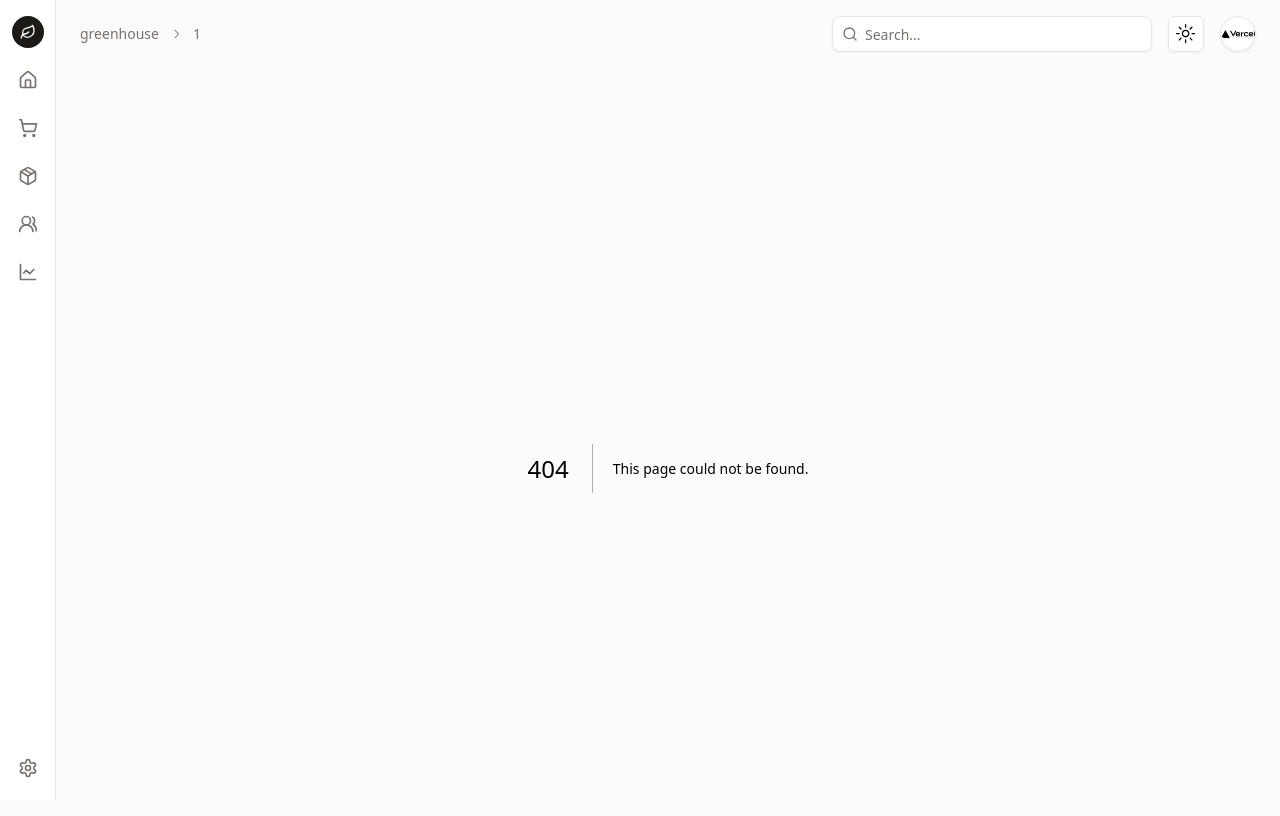
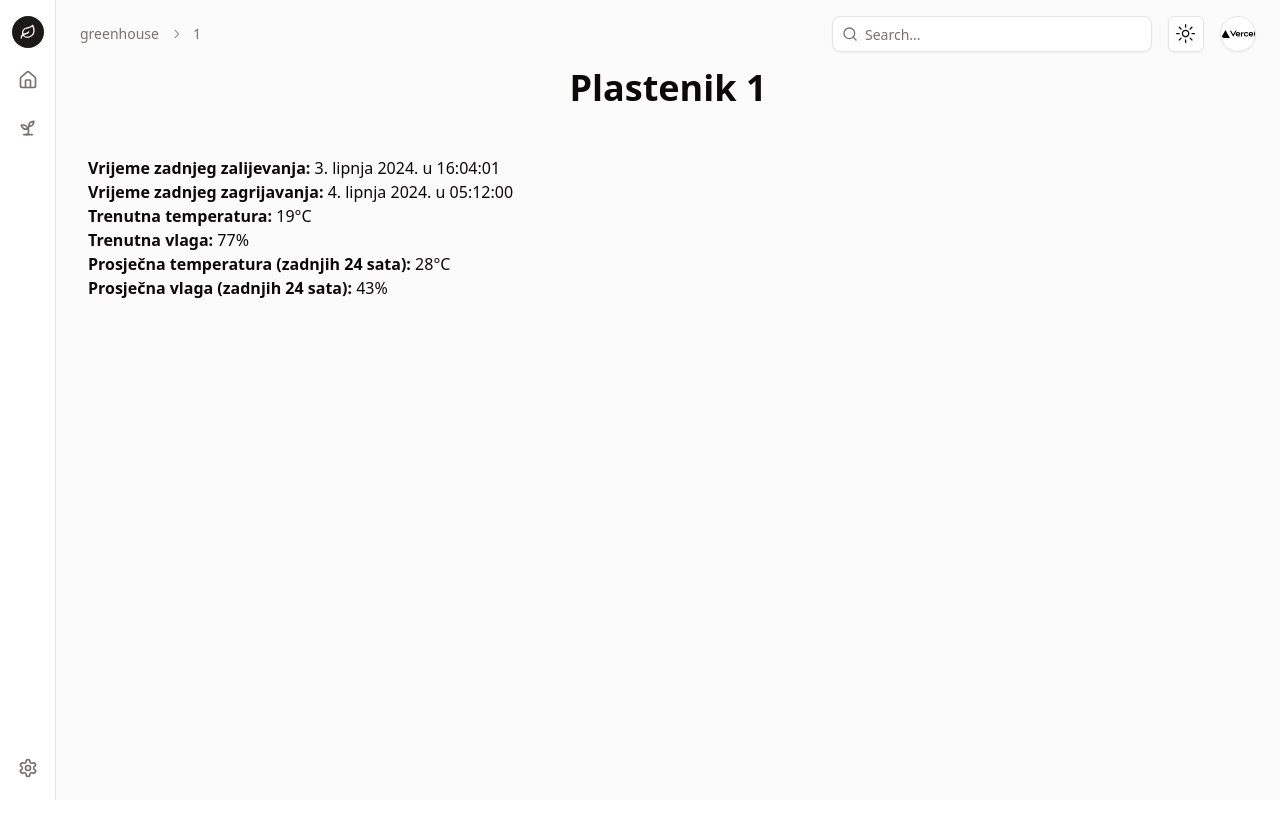
Before and after one commit to BranimirMedvedec/greenhouse-management-system, a Next.js app: page /greenhouse/1 in a window 1280 px wide. Before the commit this address had no page. Shown: the top 816 px of the page. Built offline with nearby package versions, Linux system fonts and the light colour scheme.

Commit message:
change links on home page and on navlayout, change naming from plastenik to greenhouse

```diff
--- /dev/null
+++ b/app/greenhouse/[id]/page.js
@@ -0,0 +1,57 @@
+// PlastenikPage.js
+"use client"
+import { useParams } from "next/navigation"
+import mockData from "@/public/mock-data/greenhouseData"
+
+export default function GreenhousePage() {
+	const params = useParams()
+	const { id } = params
+	const data = mockData.find((plastenik) => plastenik.id === parseInt(id))
+
+	if (!data) {
+		return <div>Plastenik nije pronađen</div>
+	}
+
+	const formatDate = (dateString) => {
+		const options = {
+			year: "numeric",
+			month: "long",
+			day: "numeric",
+			hour: "2-digit",
+			minute: "2-digit",
+			second: "2-digit",
+		}
+		return new Date(dateString).toLocaleString("hr-HR", options)
+	}
+
+	return (
+		<div className="max-w-7xl mx-auto px-8 flex flex-col justify-center">
+			<h1 className="text-center text-4xl font-bold">Plastenik {id}</h1>
+			<div className="text-left mt-12">
+				<p>
+					<strong>Vrijeme zadnjeg zalijevanja:</strong>{" "}
+					{formatDate(data.lastWatered)}
+				</p>
+				<p>
+					<strong>Vrijeme zadnjeg zagrijavanja:</strong>{" "}
+					{formatDate(data.lastHeated)}
+				</p>
+				<p>
+					<strong>Trenutna temperatura:</strong>{" "}
+					{data.currentTemperature}°C
+				</p>
+				<p>
+					<strong>Trenutna vlaga:</strong> {data.currentHumidity}%
+				</p>
+				<p>
+					<strong>Prosječna temperatura (zadnjih 24 sata):</strong>{" "}
+					{data.averageTemperature24h}°C
+				</p>
+				<p>
+					<strong>Prosječna vlaga (zadnjih 24 sata):</strong>{" "}
+					{data.averageHumidity24h}%
+				</p>
+			</div>
+		</div>
+	)
+}
--- a/app/page.js
+++ b/app/page.js
@@ -1,45 +1,42 @@
 "use client"
 import { HoverEffect } from "@/components/ui/card-hover-effect"
 import { usePathname } from "next/navigation"
-
-const isLocal = process.env.NODE_ENV === "development";
-const baseUrl = isLocal ? "http://localhost:3000" : "https://greenhouse-management-system.vercel.app";
 
 export const greenhouses = [
 	{
 		title: "Plastenik 1",
 		description: "Plastenik 1 sadrzi paradajz",
-        link: `${baseUrl}/plastenik/1`,
+		link: "/greenhouse/1",
 	},
 	{
 		title: "Plastenik 2",
 		description: "Plastenik 2 sadrzi papriku",
-        link: `${baseUrl}/plastenik/2`,
+		link: "/greenhouse/2",
 	},
 	{
 		title: "Plastenik 3",
 		description: "Plastenik 3 sadrzi krastavac",
-        link: `${baseUrl}/plastenik/3`,
+		link: "/greenhouse/3",
 	},
 	{
 		title: "Plastenik 4",
 		description: "Plastenik 4 sadrzi krumpir",
-        link: `${baseUrl}/plastenik/4`,
+		link: "/greenhouse/4",
 	},
 	{
 		title: "Plastenik 5",
 		description: "Plastenik 5 sadrzi luk",
-        link: `${baseUrl}/plastenik/5`,
+		link: "/greenhouse/5",
 	},
 	{
 		title: "Plastenik 6",
 		description: "Plastenik 6 sadrzi mrkvu",
-        link: `${baseUrl}/plastenik/6`,
+		link: "/greenhouse/6",
 	},
 ]
 
 export default function Home() {
-    const pathname = usePathname();
+	const pathname = usePathname()
 
 	return (
 		<div className="max-w-7xl mx-auto px-8">
--- a/app/plastenik/[id]/page.js
+++ /dev/null
@@ -1,33 +0,0 @@
-// PlastenikPage.js
-"use client";
-import { useParams } from 'next/navigation';
-import mockData from '@/public/mock-data/greenhouseData';
-
-export default function PlastenikPage () {
-  const params = useParams();
-  const { id } = params;
-  const data = mockData.find(plastenik => plastenik.id === parseInt(id));
-
-  if (!data) {
-    return <div>Plastenik nije pronađen</div>;
-  }
-
-  const formatDate = (dateString) => {
-    const options = { year: 'numeric', month: 'long', day: 'numeric', hour: '2-digit', minute: '2-digit', second: '2-digit' };
-    return new Date(dateString).toLocaleString('hr-HR', options);
-  };
-
-  return (
-    <div className="max-w-7xl mx-auto px-8 flex flex-col justify-center">
-      <h1 className="text-center text-4xl font-bold">Plastenik {id}</h1>
-      <div className="text-left mt-12">
-        <p><strong>Vrijeme zadnjeg zalijevanja:</strong> {formatDate(data.lastWatered)}</p>
-        <p><strong>Vrijeme zadnjeg zagrijavanja:</strong> {formatDate(data.lastHeated)}</p>
-        <p><strong>Trenutna temperatura:</strong> {data.currentTemperature}°C</p>
-        <p><strong>Trenutna vlaga:</strong> {data.currentHumidity}%</p>
-        <p><strong>Prosječna temperatura (zadnjih 24 sata):</strong> {data.averageTemperature24h}°C</p>
-        <p><strong>Prosječna vlaga (zadnjih 24 sata):</strong> {data.averageHumidity24h}%</p>
-      </div>
-    </div>
-  );
-}
--- a/components/nav-layout.jsx
+++ b/components/nav-layout.jsx
@@ -46,29 +46,14 @@ import { usePathname } from "next/navigation"
 
 const navLinks = [
 	{
-		href: "/dashboard",
+		href: "/",
 		icon: <Home className="h-5 w-5" />,
-		label: "Dashboard",
+		label: "Home",
 	},
 	{
-		href: "/orders",
-		icon: <ShoppingCart className="h-5 w-5" />,
-		label: "Orders",
-	},
-	{
-		href: "/products",
-		icon: <Package className="h-5 w-5" />,
-		label: "Products",
-	},
-	{
-		href: "/customers",
-		icon: <Users2 className="h-5 w-5" />,
-		label: "Customers",
-	},
-	{
-		href: "/analytics",
-		icon: <LineChart className="h-5 w-5" />,
-		label: "Analytics",
+		href: "/greenhouse",
+		icon: <Sprout className="h-5 w-5" />,
+		label: "Greenhouse",
 	},
 	{
 		href: "/settings",
```
Lines whose indentation alone changed are shown as unchanged.
